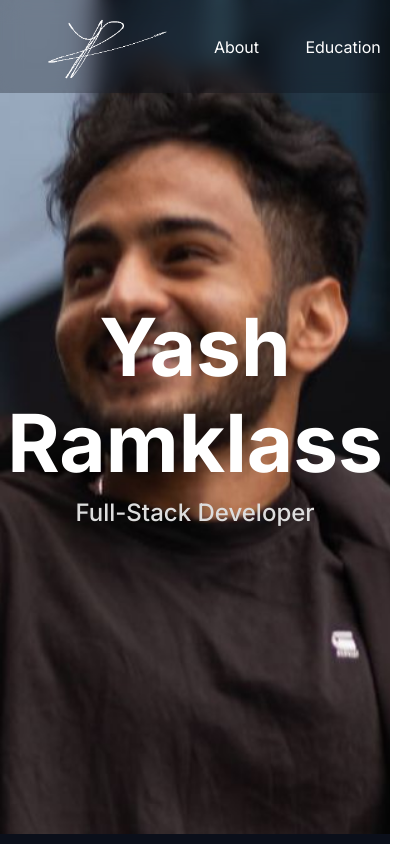
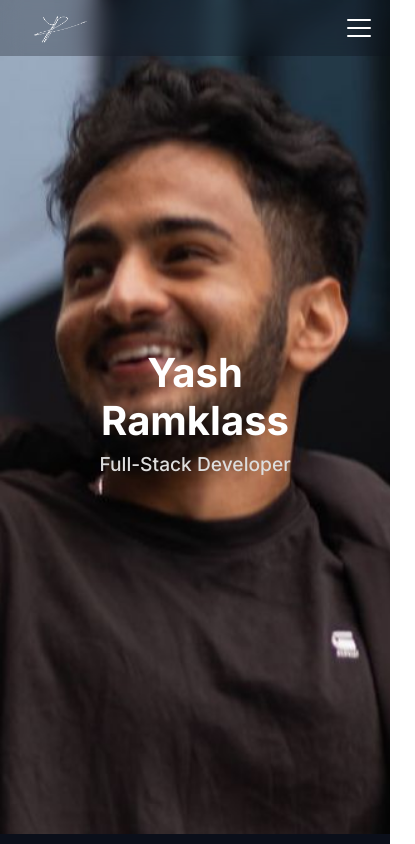
Before and after one commit to Yramklass/yramklass.github.io, a React (Vite) app in the folder webcv/: page / in a window 390 px wide. Shown: the top 844 px of the page, 415 px wide, since content can reach past the window. Built offline with nearby package versions, Linux system fonts and the light colour scheme.

Commit message:
header mobile responsiveness improved.

```diff
--- a/webcv/src/components/Header.css
+++ b/webcv/src/components/Header.css
@@ -1,7 +1,7 @@
 .custom-navbar {
   position: fixed;
   width: 100%;
-  max-width: 100vw;
+  max-width: 100%;
   top: 0;
   left: 0;
   padding: 1rem 5vw;
@@ -24,6 +24,16 @@
   transform: translateY(-100%);
 }
 
+.nav-left {
+  display: flex;
+  align-items: center;
+}
+
+.signature-logo {
+  height: 40px;
+  object-fit: contain;
+}
+
 .nav-right {
   display: flex;
   gap: 1.5rem;
@@ -35,53 +45,6 @@
   cursor: pointer;
   font-size: 1rem;
   transition: opacity 0.3s;
-}
-
-.nav-right a:hover {
-  opacity: 0.8;
-}
-
-/* Mobile responsiveness */
-@media (max-width: 768px) {
-  .custom-navbar {
-      padding: 0.8rem 4vw;
-  }
-
-  .nav-right {
-      gap: 0.8rem;
-  }
-
-  .nav-right a {
-      font-size: 0.85rem;
-  }
-}
-
-@media (max-width: 480px) {
-  .nav-right {
-      gap: 0.5rem;
-  }
-
-  .nav-right a {
-      font-size: 0.75rem;
-      padding: 0.2rem;
-  }
-}
-
-  .nav-left {
-    display: flex;
-    align-items: center;
-  }
-
-  .signature-logo {
-    height: 8cqh;
-    object-fit: contain;
-  }
-
-  .nav-right a {
-    color: white;
-    text-decoration: none;
-    margin-left: 2rem;
-    font-size: 1rem;
   position: relative;
 }
 
@@ -100,15 +63,117 @@
   width: 100%;
 }
 
+.nav-right a:hover {
+  opacity: 0.8;
+}
+
+.nav-right .active {
+  font-weight: bold;
+  border-bottom: 2px solid white;
+}
+
+/* Hamburger menu */
+.hamburger-menu {
+  display: none;
+  cursor: pointer;
+  z-index: 1000;
+}
+
+.hamburger-icon {
+  width: 24px;
+  height: 18px;
+  position: relative;
+  transform: rotate(0deg);
+  transition: 0.5s ease-in-out;
+}
+
+.hamburger-icon span {
+  display: block;
+  position: absolute;
+  height: 2px;
+  width: 100%;
+  background: white;
+  border-radius: 9px;
+  opacity: 1;
+  left: 0;
+  transform: rotate(0deg);
+  transition: 0.25s ease-in-out;
+}
+
+.hamburger-icon span:nth-child(1) {
+  top: 0px;
+}
+
+.hamburger-icon span:nth-child(2) {
+  top: 8px;
+}
+
+.hamburger-icon span:nth-child(3) {
+  top: 16px;
+}
+
+.hamburger-icon.open span:nth-child(1) {
+  top: 8px;
+  transform: rotate(135deg);
+}
+
+.hamburger-icon.open span:nth-child(2) {
+  opacity: 0;
+  left: -60px;
+}
+
+.hamburger-icon.open span:nth-child(3) {
+  top: 8px;
+  transform: rotate(-135deg);
+}
+
+/* Mobile menu */
+.mobile-menu {
+  position: fixed;
+  top: 0;
+  left: 0;
+  right: 0;
+  height: 0;
+  width: 100%;
+  background: #0b0f1a;
+  display: flex;
+  flex-direction: column;
+  align-items: center;
+  justify-content: center;
+  z-index: 998;
+  overflow: hidden;
+  transition: height 0.4s ease;
+  padding: 0;
+}
+
+.mobile-menu.open {
+  height: 100vh;
+  padding: 80px 0;
+}
+
+.mobile-menu a {
+  color: white;
+  text-decoration: none;
+  margin: 1rem 0;
+  font-size: 1.2rem;
+  opacity: 0;
+  transform: translateY(20px);
+  transition: opacity 0.3s ease, transform 0.3s ease;
+}
+
+.mobile-menu.open a {
+  opacity: 1;
+  transform: translateY(0);
+}
+
 .headerBox {
-    height: 100cqh;
+  height: 100vh;
   background-image: url("/pfp.jpg");
   background-size: cover;
   background-position: center;
   background-repeat: no-repeat;
   color: white;
-    padding: 3cqh;
-
+  padding: 3vh;
   border-bottom: 10px solid #0b0f1a;
   position: relative;
   display: flex;
@@ -118,7 +183,6 @@
 }
 
 .header-center {
-
   padding: 2rem;
   border-radius: 1rem;
 }
@@ -127,14 +191,46 @@
   font-size: 5rem;
   margin-bottom: 0.5rem;
   font-weight: bold;
-
 }
 
 .header-center h3 {
   font-size: 1.5rem;
   color: #ddd;
 }
-  .nav-right .active {
-    font-weight: bold;
-    border-bottom: 2px solid white; /* or a color that fits your design */
+
+/* Mobile responsiveness */
+@media (max-width: 768px) {
+  .desktop-menu {
+    display: none;
   }
+
+  .hamburger-menu {
+    display: block;
+  }
+
+  .custom-navbar {
+    padding: 0.8rem 4vw;
+  }
+
+  .header-center h1 {
+    font-size: 3.5rem;
+  }
+}
+
+@media (max-width: 480px) {
+  .custom-navbar {
+    padding: 0.8rem 5vw;
+  }
+
+  .header-center h1 {
+    font-size: 2.5rem;
+  }
+
+  .header-center h3 {
+    font-size: 1.2rem;
+  }
+
+  .signature-logo {
+    height: 30px;
+  }
+}
--- a/webcv/src/components/HeaderComponent.jsx
+++ b/webcv/src/components/HeaderComponent.jsx
@@ -5,6 +5,7 @@ import { Link as ScrollLink } from 'react-scroll';
 const HeaderComponent = () => {
   const [scrollY, setScrollY] = useState(0);
   const [scrollDir, setScrollDir] = useState("up");
+  const [mobileMenuOpen, setMobileMenuOpen] = useState(false);
 
   useEffect(() => {
     let lastScrollY = window.scrollY;
@@ -19,20 +20,46 @@ const HeaderComponent = () => {
     return () => window.removeEventListener("scroll", updateScroll);
   }, []);
 
+  const toggleMobileMenu = () => {
+    setMobileMenuOpen(!mobileMenuOpen);
+  };
+
+  const closeMobileMenu = () => {
+    setMobileMenuOpen(false);
+  };
+
   return (
     <>
       <nav className={`custom-navbar ${scrollY > 30 ? 'solid' : ''} ${scrollDir === 'down' && scrollY > 30 ? 'hidden' : ''}`}>
         <div className="nav-left">
           <img src="signature_white.png" alt="Yash Signature" className="signature-logo" />
         </div>
-        <div className="nav-right">
+
+        <div className="nav-right desktop-menu">
           <ScrollLink to="about" spy smooth duration={500} offset={-80} activeClass="active">About</ScrollLink>
           <ScrollLink to="education" spy smooth duration={500} offset={-80} activeClass="active">Education</ScrollLink>
           <ScrollLink to="experience" spy smooth duration={500} offset={-80} activeClass="active">Experience</ScrollLink>
           <ScrollLink to="projects" spy smooth duration={500} offset={-80} activeClass="active">Projects</ScrollLink>
           <ScrollLink to="contact" spy smooth duration={500} offset={-80} activeClass="active">Contact</ScrollLink>
         </div>
+
+        <div className="hamburger-menu" onClick={toggleMobileMenu}>
+          <div className={`hamburger-icon ${mobileMenuOpen ? 'open' : ''}`}>
+            <span></span>
+            <span></span>
+            <span></span>
+          </div>
+        </div>
       </nav>
+
+      <div className={`mobile-menu ${mobileMenuOpen ? 'open' : ''}`}>
+        <ScrollLink to="about" spy smooth duration={500} offset={-80} activeClass="active" onClick={closeMobileMenu}>About</ScrollLink>
+        <ScrollLink to="education" spy smooth duration={500} offset={-80} activeClass="active" onClick={closeMobileMenu}>Education</ScrollLink>
+        <ScrollLink to="experience" spy smooth duration={500} offset={-80} activeClass="active" onClick={closeMobileMenu}>Experience</ScrollLink>
+        <ScrollLink to="projects" spy smooth duration={500} offset={-80} activeClass="active" onClick={closeMobileMenu}>Projects</ScrollLink>
+        <ScrollLink to="contact" spy smooth duration={500} offset={-80} activeClass="active" onClick={closeMobileMenu}>Contact</ScrollLink>
+      </div>
+
       <header className="headerBox">
         <div className="header-center">
           <h1>Yash Ramklass</h1>
--- a/webcv/src/components/ProjectShowcase.css
+++ b/webcv/src/components/ProjectShowcase.css
@@ -96,7 +96,7 @@
 @media (max-width: 768px) {
   .project-showcase-container {
     flex-direction: column;
-    max-height: 90vh;
+    height: 70vh;
     padding: 1.5rem;
     gap: 1.5rem;
   }
```
Lines whose indentation alone changed are shown as unchanged.
